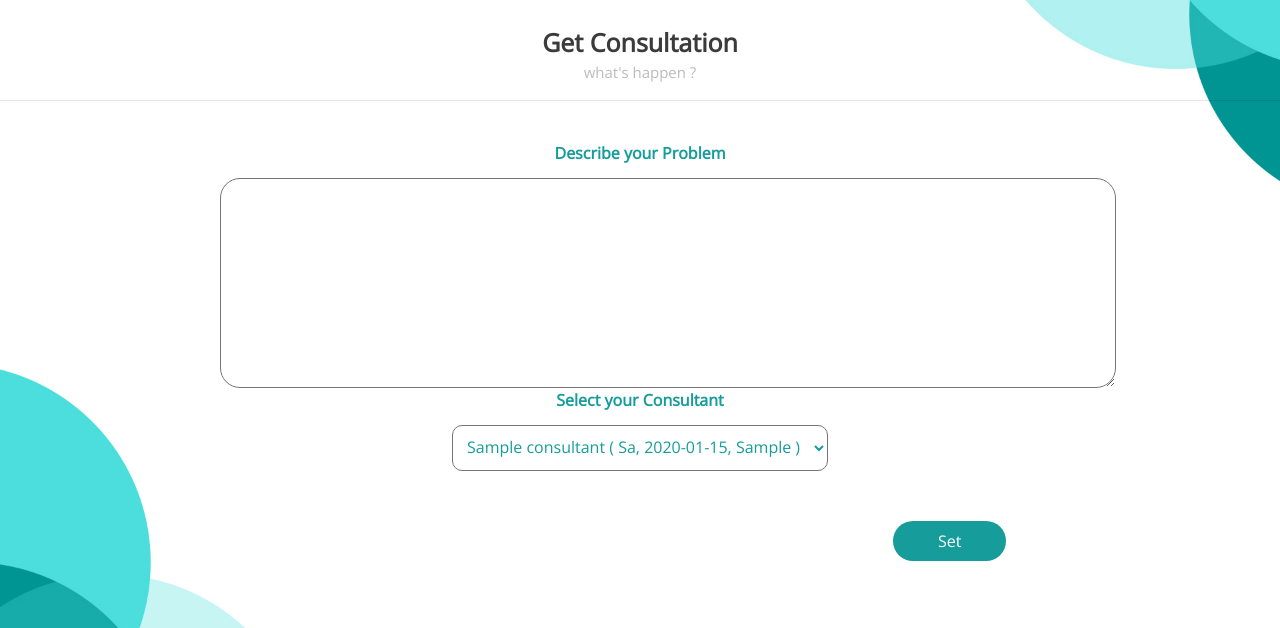
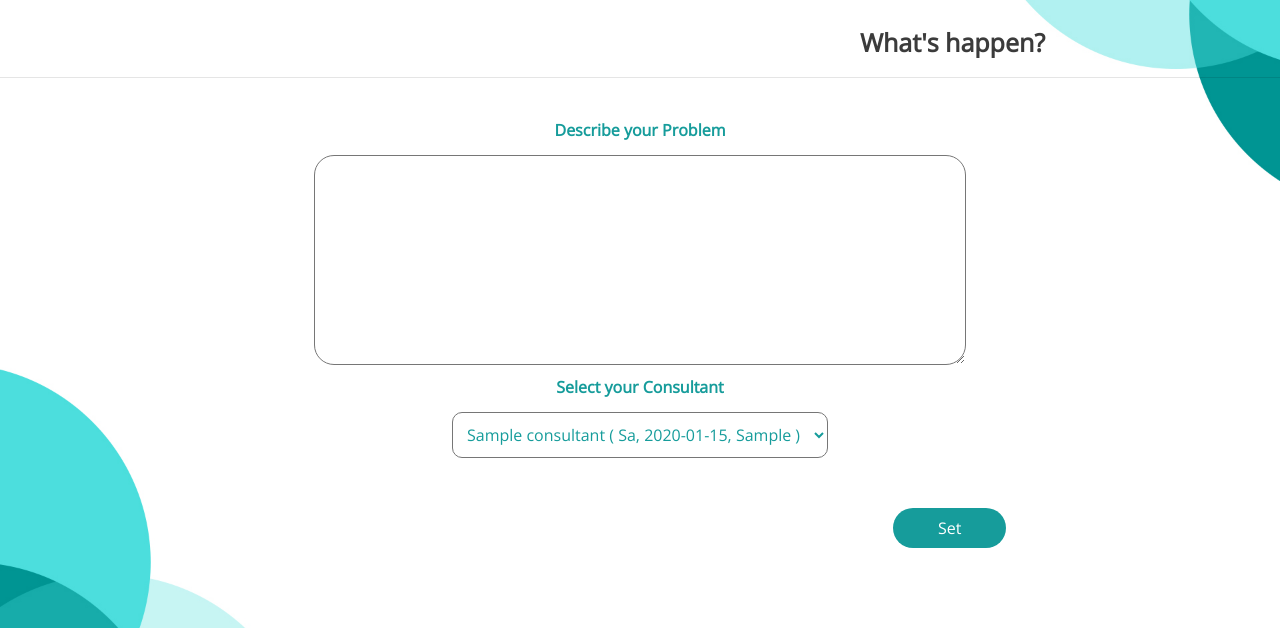
Before and after one commit to faizaaulia/mentalq, a CodeIgniter app: page /mentalq/index.php/patient/consultPatient in a window 1280 px wide. Shown: the part 91-719 px from the top of the page. Run offline with CodeIgniter, Linux system fonts and the light colour scheme; the visitor is signed in with stand-in values (Sample User, id 1); tables that the repository leaves empty hold one stand-in row (values such as "Sample post"); data that the repository does not hold is empty; some libraries are stand-ins or nearby versions.

Commit message:
benerin text area consultPasien, nge command navbar consult-consultants di home view

```diff
--- a/application/views/ConsultPasien.php
+++ b/application/views/ConsultPasien.php
@@ -50,13 +50,13 @@
 		</div>
     </nav>
     <br>
-    <div class="setconsult">Get Consultation</div>
-	  <div class="setconsult-caption">what's happen ?</div>
+    <div class="setconsult" style="margin-left: 625px;">What's happen?</div>
+
     <hr>
     <br>
         <p class="p1">Describe your Problem</p>
         <form id="consult" action="<?= base_url('Patient/inputKeluhan')?>" method='post'>
-            <textarea rows="7" id="keluhan"name="keluhan" form="consult" style="margin-left: 220px"></textarea>
+            <textarea rows="7" id="keluhan" name="keluhan" form="consult" style="margin-left: auto; margin-right:auto; width: 51%; margin-bottom: 10px;"></textarea>
 			<p class="p1">Select your Consultant</p>
 			<select name="ConsultantList" style="margin: auto; display: block">
 			<?php foreach ($consultants as $consultant): ?>
--- a/application/views/home_view.php
+++ b/application/views/home_view.php
@@ -32,10 +32,10 @@
 			?>
 			<ul class="navbar-nav mr-auto">
 				<li class="nav-item active">
-					<a class="nav-link" href="<?= $role == 'consultants' ? 'consultant/replyConsult' : 'patient/consultpatient' ?>">Consult <span class="sr-only">(current)</span></a>
+					<!-- <a class="nav-link" href="<?= $role == 'consultants' ? 'consultant/replyConsult' : 'patient/consultpatient' ?>">Consult <span class="sr-only">(current)</span></a> -->
 				</li>
 				<li class="nav-item active">
-					<a class="nav-link" href="<?= $role == 'consultants' ? 'consultant/consultant' : 'patient/consultant' ?>">Consultant <span class="sr-only">(current)</span></a>
+					<!-- <a class="nav-link" href="<?= $role == 'consultants' ? 'consultant/consultant' : 'patient/consultant' ?>">Consultant <span class="sr-only">(current)</span></a> -->
 				</li>
 			</ul>
 			<span class="navbar-text">
```
